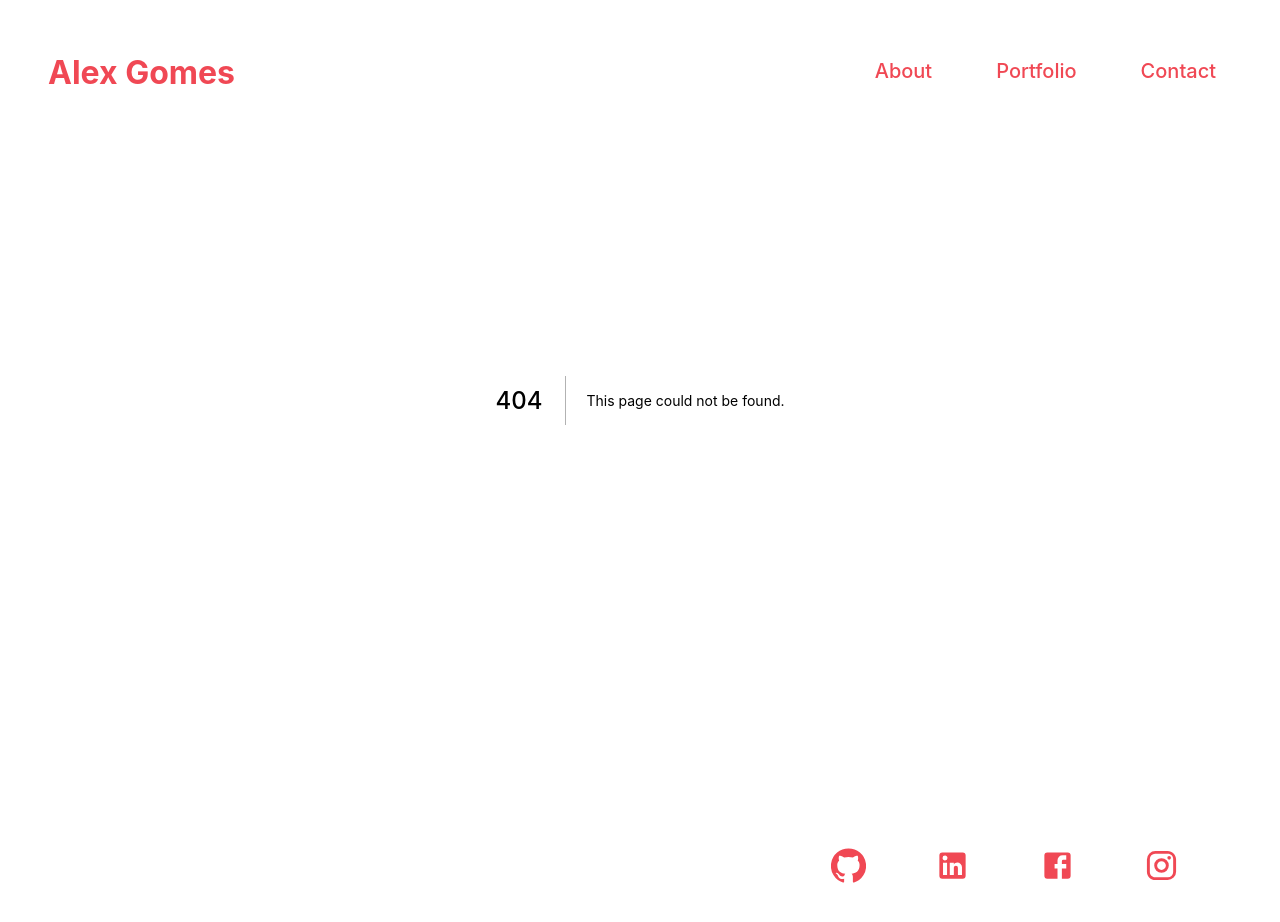
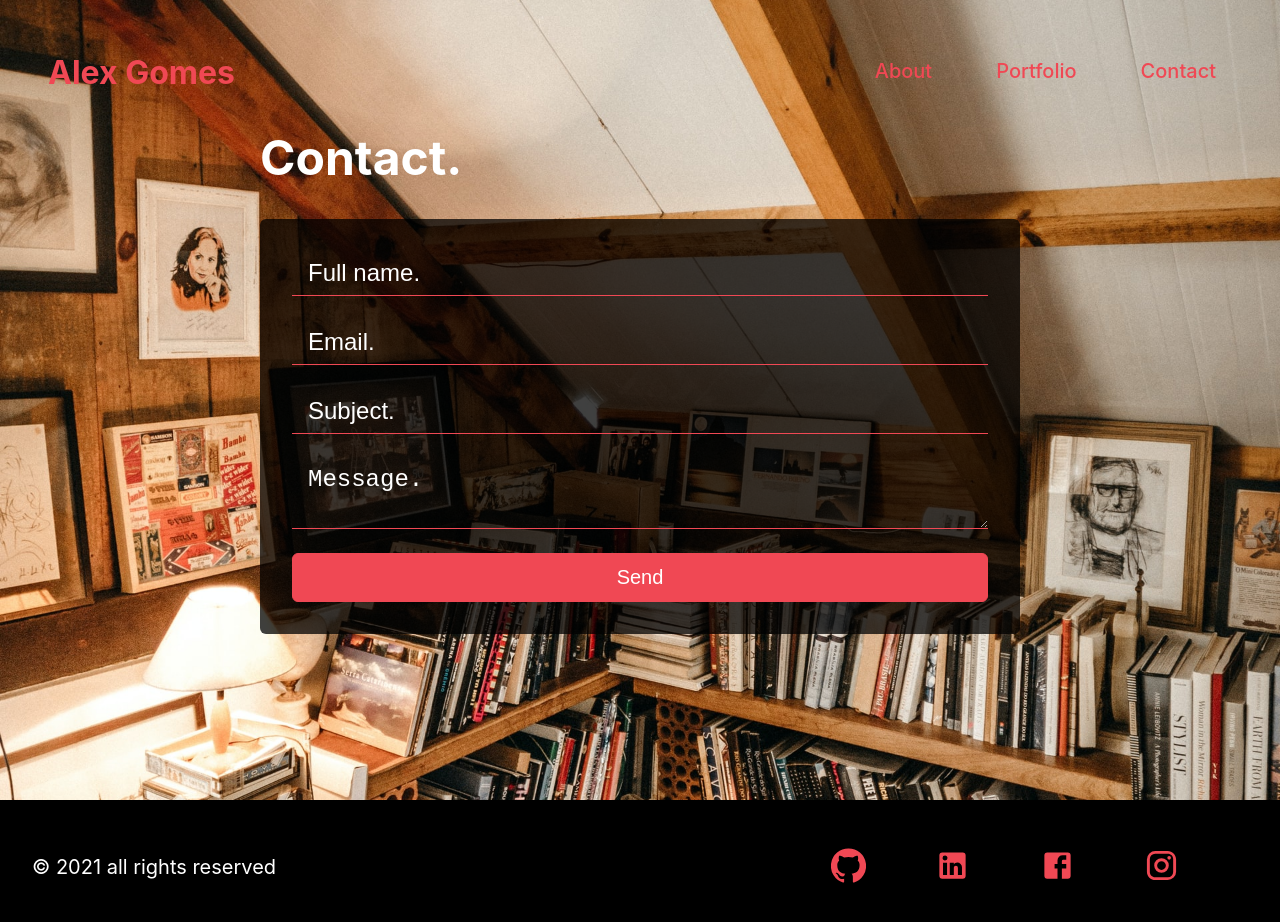
Before and after one commit to agomesd/my-portfolio, a Next.js app: page /contact in a window 1280 px wide. Before the commit this address had no page. Shown: the top 922 px of the page. Built offline with nearby package versions, Linux system fonts and the light colour scheme.

Commit message:
Add contact page

```diff
--- a/components/ContentCard.jsx
+++ b/components/ContentCard.jsx
@@ -8,6 +8,7 @@ const ContentCard = ({
   gce,
   grs,
   gre,
+  mg,
   mgtop,
 }) => {
   return (
@@ -19,6 +20,7 @@ const ContentCard = ({
         gridRowStart: grs,
         gridRowEnd: gre,
         marginTop: mgtop,
+        margin: mg
       }}
     >
       {title && <h1 className={styles.header}>{title}</h1>}
--- a/package.json
+++ b/package.json
@@ -12,6 +12,7 @@
   "dependencies": {
     "@material-ui/core": "^4.11.4",
     "@material-ui/icons": "^4.11.2",
+    "emailjs-com": "^3.1.0",
     "next": "11.0.0",
     "react": "17.0.2",
     "react-dom": "17.0.2"
--- a/pages/api/hello.js
+++ /dev/null
@@ -1,5 +0,0 @@
-// Next.js API route support: https://nextjs.org/docs/api-routes/introduction
-
-export default function handler(req, res) {
-  res.status(200).json({ name: 'John Doe' })
-}
--- /dev/null
+++ b/pages/contact.js
@@ -0,0 +1,72 @@
+import { useState } from "react";
+import styles from "../styles/pages/Contact.module.css";
+
+const initialState = {
+  name: "",
+  email: "",
+  subject: "",
+  message: "",
+};
+
+const Contact = () => {
+  const [{ name, email, subject, message }, setFormData] =
+    useState(initialState);
+
+  const handleInputChange = (e) => {
+    const input = e.target;
+    setFormData((prevState) => ({
+      ...prevState,
+      [input.name]: input.value,
+    }));
+  };
+
+  return (
+    <div className={styles.contact}>
+      <div className={styles.container}>
+        <h1 className={styles.header}>Contact.</h1>
+        <form className={styles.form} netlify name="contact">
+          <input
+            className={styles.textfield}
+            name="name"
+            id="name"
+            type="text"
+            placeholder="Full name."
+            onChange={handleInputChange}
+            value={name}
+          />
+          <input
+            className={styles.textfield}
+            name="email"
+            id="email"
+            type="email"
+            placeholder="Email."
+            onChange={handleInputChange}
+            value={email}
+          />
+          <input
+            className={styles.textfield}
+            name="subject"
+            id="subject"
+            type="text"
+            placeholder="Subject."
+            onChange={handleInputChange}
+            value={subject}
+          />
+          <textarea
+            className={styles.textfield}
+            name="message"
+            id="message"
+            placeholder="Message."
+            onChange={handleInputChange}
+            value={message}
+          />
+          <button className={styles.button} type="submit">
+            Send
+          </button>
+        </form>
+      </div>
+    </div>
+  );
+};
+
+export default Contact;
--- /dev/null
+++ b/styles/pages/Contact.module.css
@@ -0,0 +1,59 @@
+.contact {
+    background-image: url('../../public/images/jonathan-borba-unsplash.jpg');
+    background-position: center;
+    background-size: cover;
+}
+
+.container {
+    position: relative;
+    margin: 0 auto;
+    padding: 6rem 0;
+    width: 760px;
+    min-height: 100vh;
+    display: flex;
+    flex-direction: column;
+  }
+
+.form {
+    background-color: rgba(0,0,0,0.75);
+    display: flex;
+    flex-direction: column;
+    padding: 2rem;
+    border-radius: 6px;
+}
+
+.textfield {
+    margin-bottom: 1.5rem;
+    background-color: transparent;
+    border: none;
+    border-bottom: 1px solid #f04854;
+    padding: 0.5rem 1rem;
+    font-size: 1.5rem;
+    outline: none;
+    color: #fff;
+}
+
+.textfield::placeholder {
+    color: #fff;
+}
+
+.header {
+    color: #fff;
+    font-size: 3rem;
+}
+
+.button {
+    width: 100%;
+    padding: 0.75rem;
+    background-color: #f04854;
+    color: #fff;
+    border: 1px solid #f04854;
+    border-radius: 6px;
+    font-size: 1.25rem;
+    cursor: pointer;
+}
+
+.button:hover {
+    background-color: rgba(0,0,0,0.75);
+    transition: background-color 0.2s ease-in;
+}
--- a/styles/pages/Portfolio.module.css
+++ b/styles/pages/Portfolio.module.css
@@ -16,6 +16,7 @@
 
 .header {
     color: #fff;
+    font-size: 3rem;
 }
 
 .grid {
```
Also changed, not shown: pages/index.js (+12 -2 lines), styles/Home.module.css (+2 -5 lines), public/images/jonathan-borba-unsplash.jpg (added), 1 other file (tests, documents, lock files or other folders).
